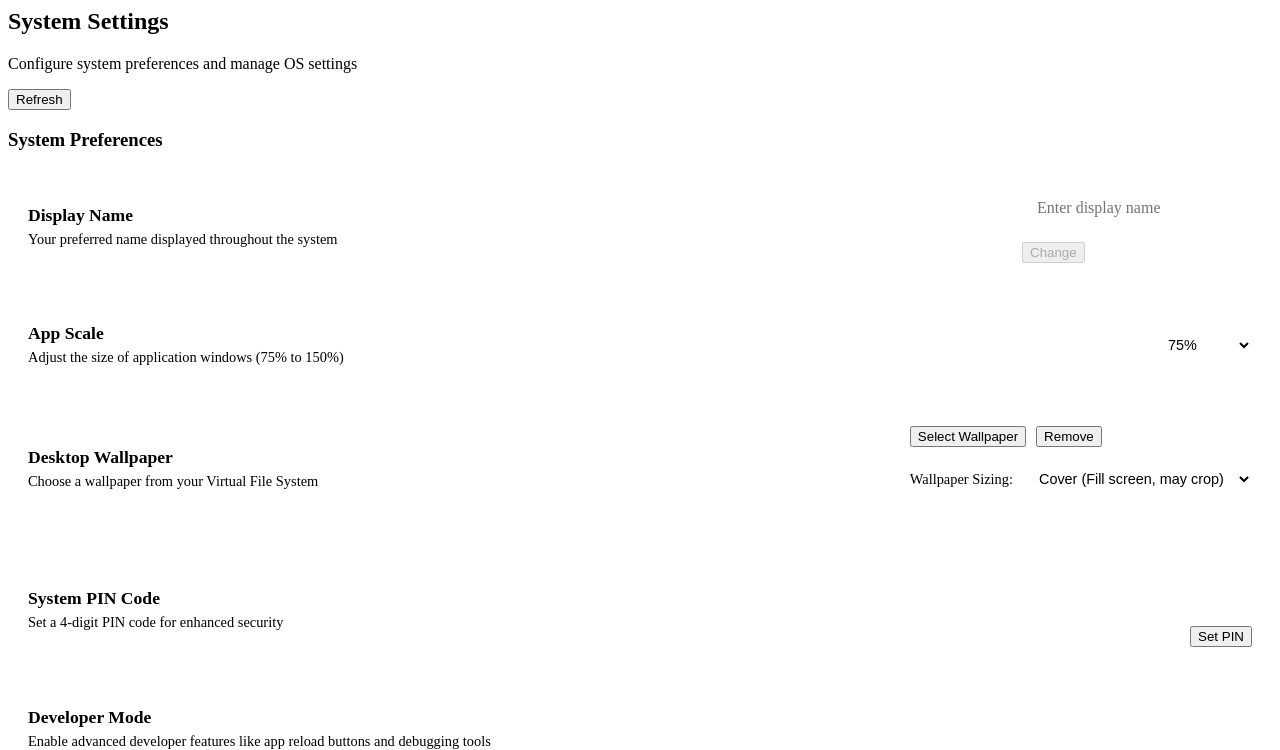
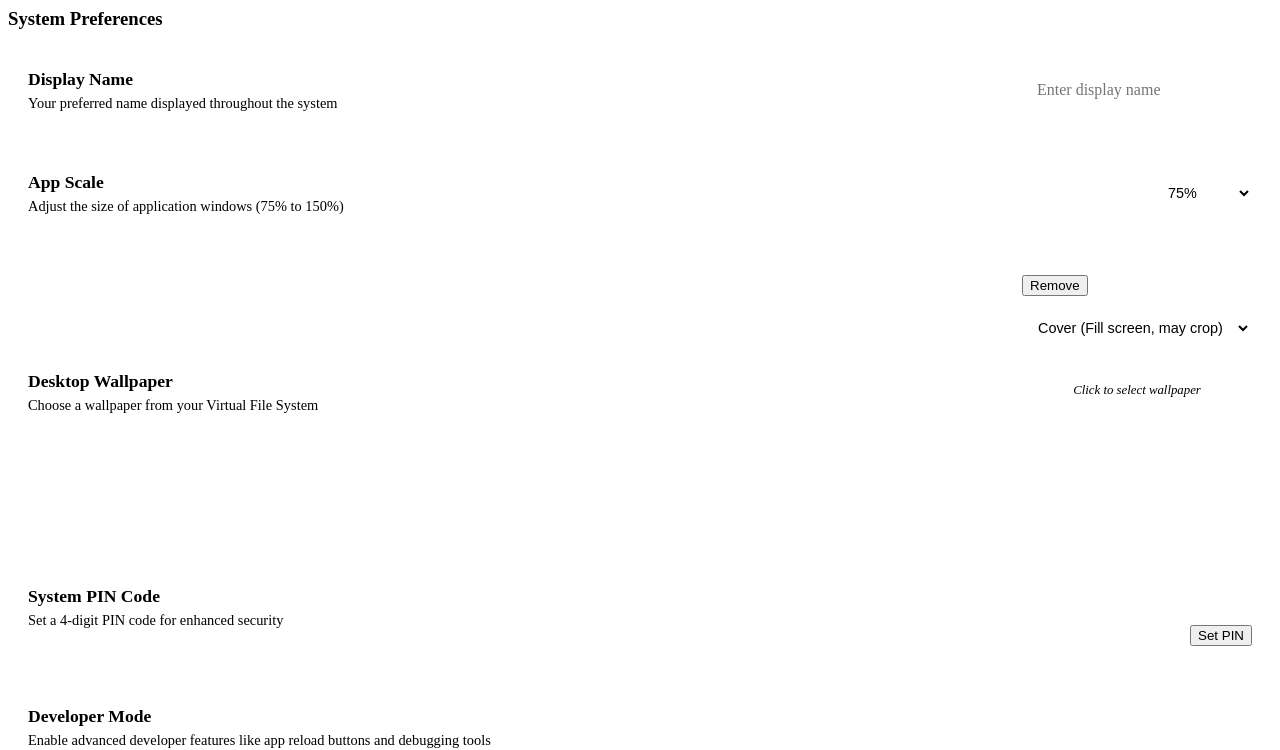
Before and after one commit to Sypnex-LLC/sypnex-os, a Flask app: template templates/apps/system-settings.html in a window 1280 px wide. Shown: the top 750 px of the page. Run offline with Flask 3, Linux system fonts and the light colour scheme; the template is opened without the code that fills it, so the values that code supplies are empty; parts of the project's set-up code (start-up, migrations or seed data) failed here and were passed over.

Commit message:
more updates to system settings ui

```diff
--- a/static/css/os-system-settings.css
+++ b/static/css/os-system-settings.css
@@ -373,17 +373,59 @@ input:checked + .toggle-slider:before {
     background: var(--glass-bg);
     border: 1px solid var(--glass-border);
     border-radius: 8px;
-    max-width: 200px;
+    width: 200px;
+    height: 120px;
+    justify-content: center;
+    overflow: hidden;
+}
+
+.wallpaper-preview.clickable {
+    cursor: pointer;
+    transition: all 0.2s ease;
+}
+
+.wallpaper-preview.clickable:hover {
+    background: var(--glass-hover-bg);
+    border-color: var(--accent-primary);
+    transform: translateY(-1px);
+}
+
+.wallpaper-preview-content {
+    display: flex;
+    flex-direction: column;
+    align-items: center;
+    gap: 10px;
+    width: 100%;
+    height: 100%;
+}
+
+.wallpaper-placeholder {
+    display: flex;
+    flex-direction: column;
+    align-items: center;
+    gap: 8px;
+    color: var(--text-secondary);
+    text-align: center;
+}
+
+.wallpaper-placeholder i {
+    font-size: 2em;
+    opacity: 0.6;
+}
+
+.wallpaper-placeholder span {
+    font-size: 0.8em;
+    font-style: italic;
 }
 
 .wallpaper-preview img {
-    max-width: 100%;
-    max-height: 100px;
+    width: 100%;
+    height: 100%;
+    object-fit: cover;
     border-radius: 4px;
-    border: 1px solid var(--glass-border);
 }
 
-.wallpaper-preview span {
+.wallpaper-preview #wallpaper-name {
     font-size: 0.8em;
     color: var(--text-secondary);
     text-align: center;
--- a/templates/apps/system-settings.html
+++ b/templates/apps/system-settings.html
@@ -1,14 +1,6 @@
-<link href="{{ url_for('static', filename='css/os-system-settings.css') }}" rel="stylesheet">
+<link href="{{ cache_bust_url('static', filename='css/os-system-settings.css') }}" rel="stylesheet">
 
 <div class="app-container">
-    <div class="app-header">
-        <h2><i class="fas fa-cog"></i> System Settings</h2>
-        <p>Configure system preferences and manage OS settings</p>
-        <button class="app-btn primary refresh-system-settings">
-            <i class="fas fa-sync-alt"></i> Refresh
-        </button>
-    </div>
-
     <div class="app-content">
         <div class="app-section">
             <h3>System Preferences</h3>
@@ -22,11 +14,6 @@
                         <div class="display-name-controls">
                             <div class="display-name-input-container">
                                 <input type="text" id="display-name-input" class="display-name-input" placeholder="Enter display name" maxlength="50">
-                            </div>
-                            <div class="display-name-actions">
-                                <button id="change-display-name-btn" class="app-btn secondary" disabled>
-                                    <i class="fas fa-user-edit"></i> Change
-                                </button>
                             </div>
                         </div>
                     </div>
@@ -66,15 +53,11 @@
                     </div>
                     <div class="preference-control">
                         <div class="wallpaper-controls">
-                            <button id="select-wallpaper-btn" class="app-btn secondary">
-                                <i class="fas fa-image"></i> Select Wallpaper
-                            </button>
                             <button id="remove-wallpaper-btn" class="app-btn outline">
                                 <i class="fas fa-times"></i> Remove
                             </button>
                         </div>
                         <div class="wallpaper-sizing-controls">
-                            <label for="wallpaper-sizing-select" class="setting-label">Wallpaper Sizing:</label>
                             <select id="wallpaper-sizing-select" class="app-select">
                                 <option value="cover">Cover (Fill screen, may crop)</option>
                                 <option value="contain">Fit (Show entire image)</option>
@@ -82,9 +65,14 @@
                                 <option value="stretch">Stretch (May distort)</option>
                             </select>
                         </div>
-                        <div id="current-wallpaper-preview" class="wallpaper-preview" style="display: none;">
-                            <img id="wallpaper-preview-img" src="" alt="Current wallpaper">
-                            <span id="wallpaper-name">No wallpaper selected</span>
+                        <div id="current-wallpaper-preview" class="wallpaper-preview clickable" style="display: block;">
+                            <div class="wallpaper-preview-content">
+                                <img id="wallpaper-preview-img" src="" alt="Current wallpaper" style="display: none;">
+                                <div class="wallpaper-placeholder">
+                                    <i class="fas fa-image"></i>
+                                    <span>Click to select wallpaper</span>
+                                </div>
+                            </div>
                         </div>
                     </div>
                 </div>
```
Also changed, not shown: static/js/os-system-settings.js (+20 -43 lines).
